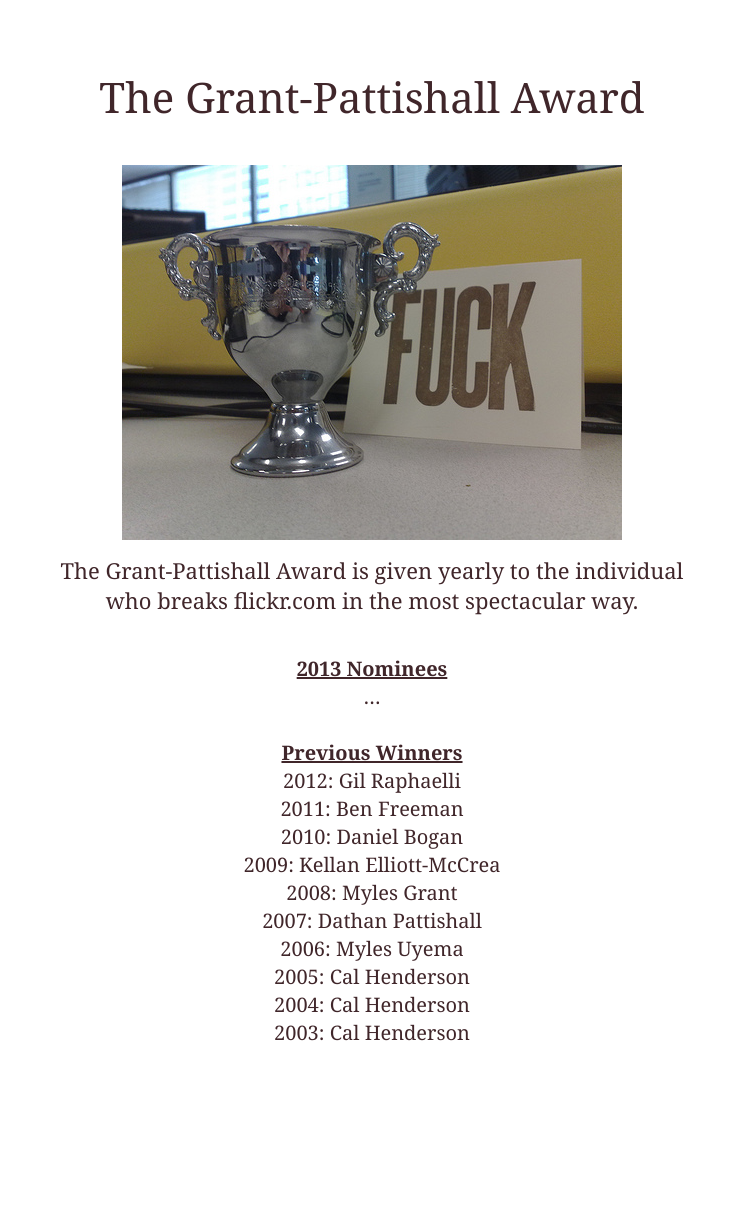
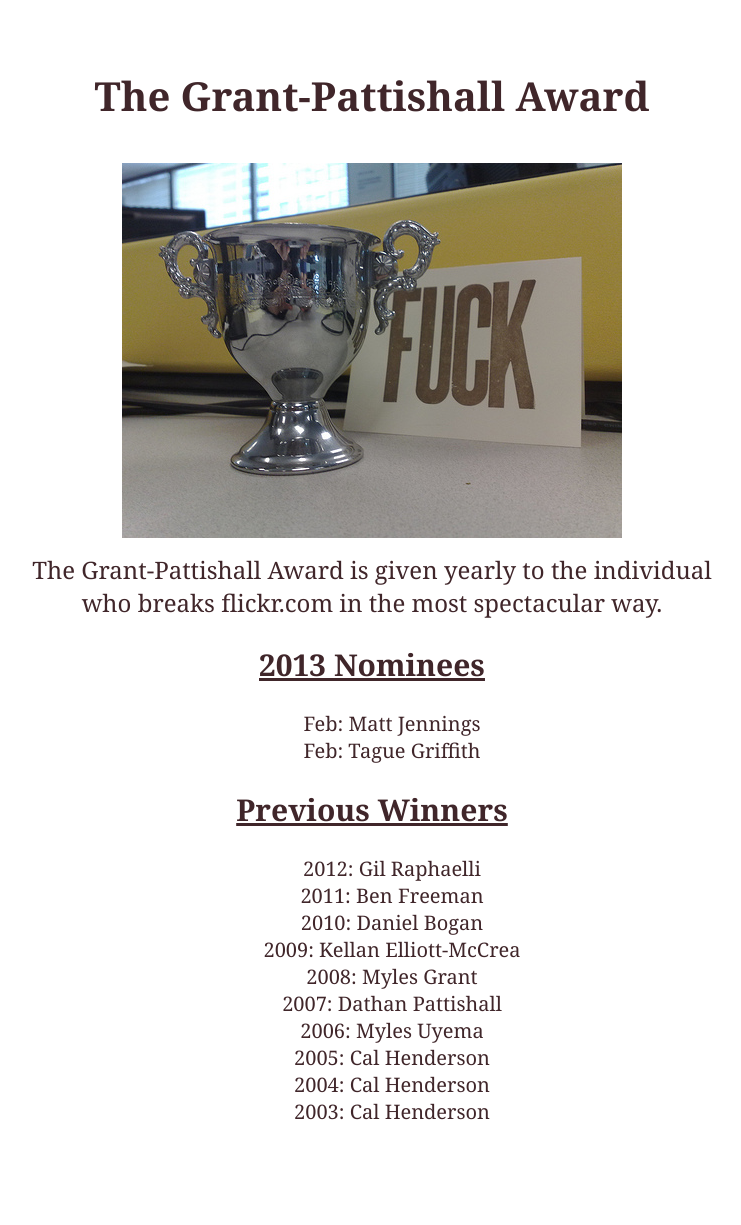
Before and after one commit to iamcal/grant-pattishall-award.com, a PHP site: page / in a window 1280 px wide. Shown: the whole page, without its empty margins (268-1009 px from the left). Before the commit the page ends 1041 px from the top, so only its background shows below. Run offline with PHP 8.4, Linux system fonts and the light colour scheme.

Commit message:
Moved the CSS into its own file, cleaned up the markup a lil' bit, added nominees for 2013.

```diff
--- a/index.php
+++ b/index.php
@@ -3,44 +3,34 @@
 <head>
 <meta http-equiv="Content-Type" content="text/html; charset=UTF-8" />
 <title>The Grant-Pattishall Award</title>
-<style type="text/css">
-body { margin-top: 68px; text-align: center; margin-bottom: 100px; }
-h1 {  margin: 0px 0 40px 0px; font: 42px Georgia; color: #40262a; }
-p { margin: 15px 0 15px 0; font: 22px Georgia; color: #40262a; }
-p.prev { margin-top: 40px; font-size:20px; line-height: 28px;}
-span.u { text-decoration: underline; font-weight: bold; }
-a {color:#027499; }
-</style>
+<link href="screen.css" media="screen" rel="stylesheet" type="text/css">
 </head>
 <body>
 
-
 <h1>The Grant-Pattishall Award</h1>
 
-<img src="4075887842_a4597a01e3.jpg" width="500" height="375" />
-
+<p><img src="4075887842_a4597a01e3.jpg" width="500" height="375" alt="The Grant-Pattishall Award" /></p>
 <p>The Grant-Pattishall Award is given yearly to the individual<br />who breaks flickr.com in the most spectacular way.</p>
 
-<p class="prev">
-	<span class="u">2013 Nominees</span><br />
-	&hellip;<br />
-	<br />
+<h2>2013 Nominees</h2>
+<ul id="nominees">
+	<li>Feb: Matt Jennings</li>
+	<li>Feb: Tague Griffith</li>
+</ul>
 
-	<span class="u">Previous Winners</span><br />
-	2012: Gil Raphaelli<br />
-	2011: Ben Freeman<br />
-	2010: Daniel Bogan<br />
-	2009: Kellan Elliott-McCrea<br />
-	2008: Myles Grant<br />
-	2007: Dathan Pattishall<br />
-	2006: Myles Uyema<br />
-	2005: Cal Henderson<br />
-	2004: Cal Henderson<br />
-	2003: Cal Henderson<br />
-</p>
-
-
-
+<h2>Previous Winners</h2>
+<ul id="past_winners">
+	<li>2012: Gil Raphaelli</li>
+	<li>2011: Ben Freeman</li>
+	<li>2010: Daniel Bogan</li>
+	<li>2009: Kellan Elliott-McCrea</li>
+	<li>2008: Myles Grant</li>
+	<li>2007: Dathan Pattishall</li>
+	<li>2006: Myles Uyema</li>
+	<li>2005: Cal Henderson</li>
+	<li>2004: Cal Henderson</li>
+	<li>2003: Cal Henderson</li>
+</ul>
 
 <script type="text/javascript">
 var gaJsHost = (("https:" == document.location.protocol) ? "https://ssl." : "http://www.");
```
